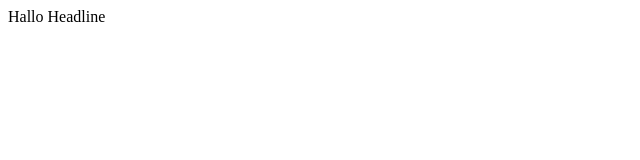
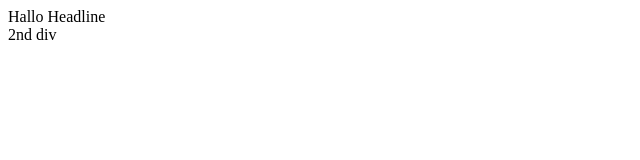
Before and after one commit to nikandfri/first, a plain HTML site: page index.html in a window 1280 px wide. Shown: the full height of the page, 0-640 px from the left. Drawn offline with Linux system fonts and the light colour scheme.

Commit message:
Add second div

```diff
--- a/index.html
+++ b/index.html
@@ -2,6 +2,7 @@
 
 <body>
     <div>Hallo Headline</div>
+    <div>2nd  div</div>
 </body>
 
 </html>
```
